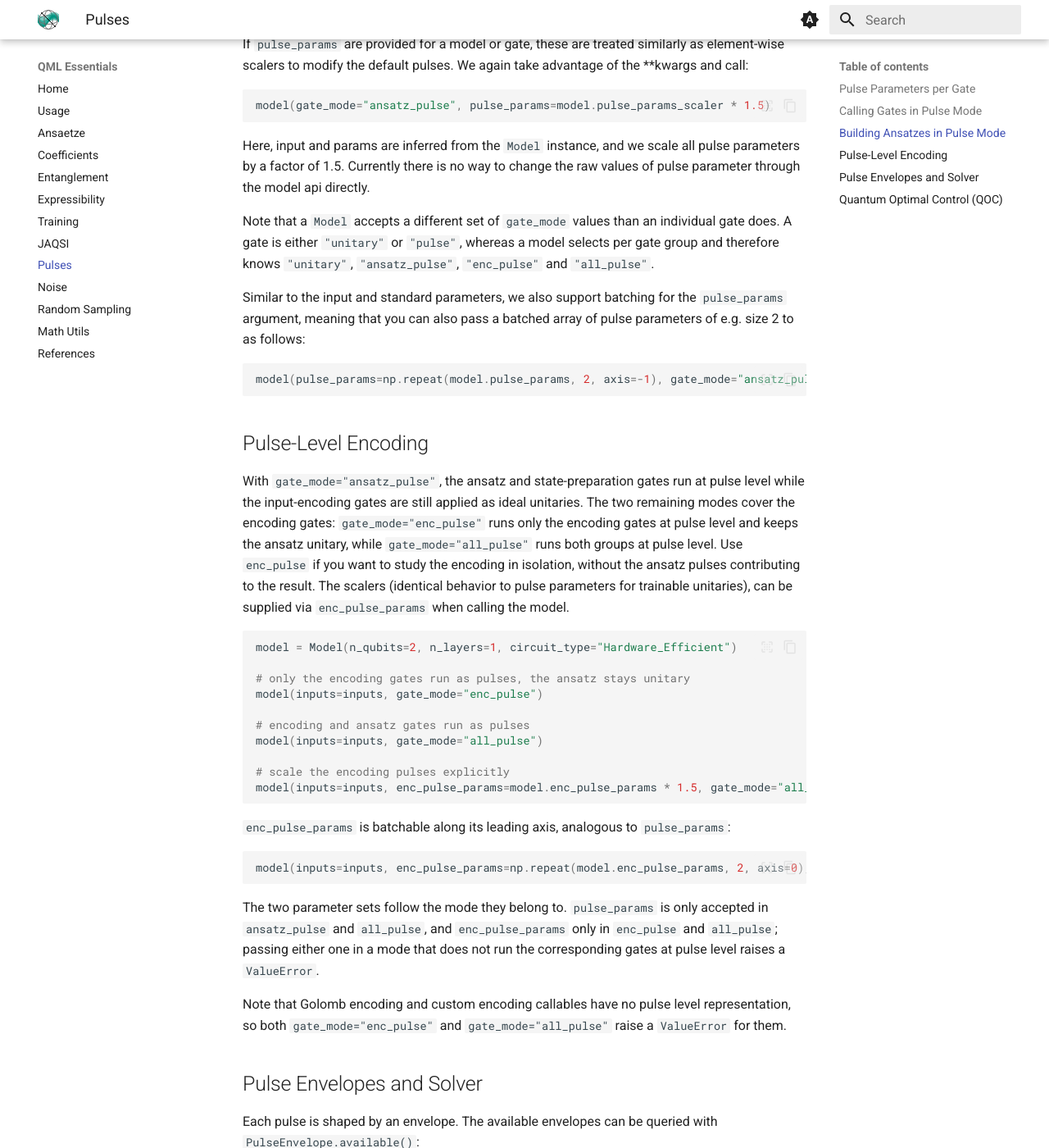
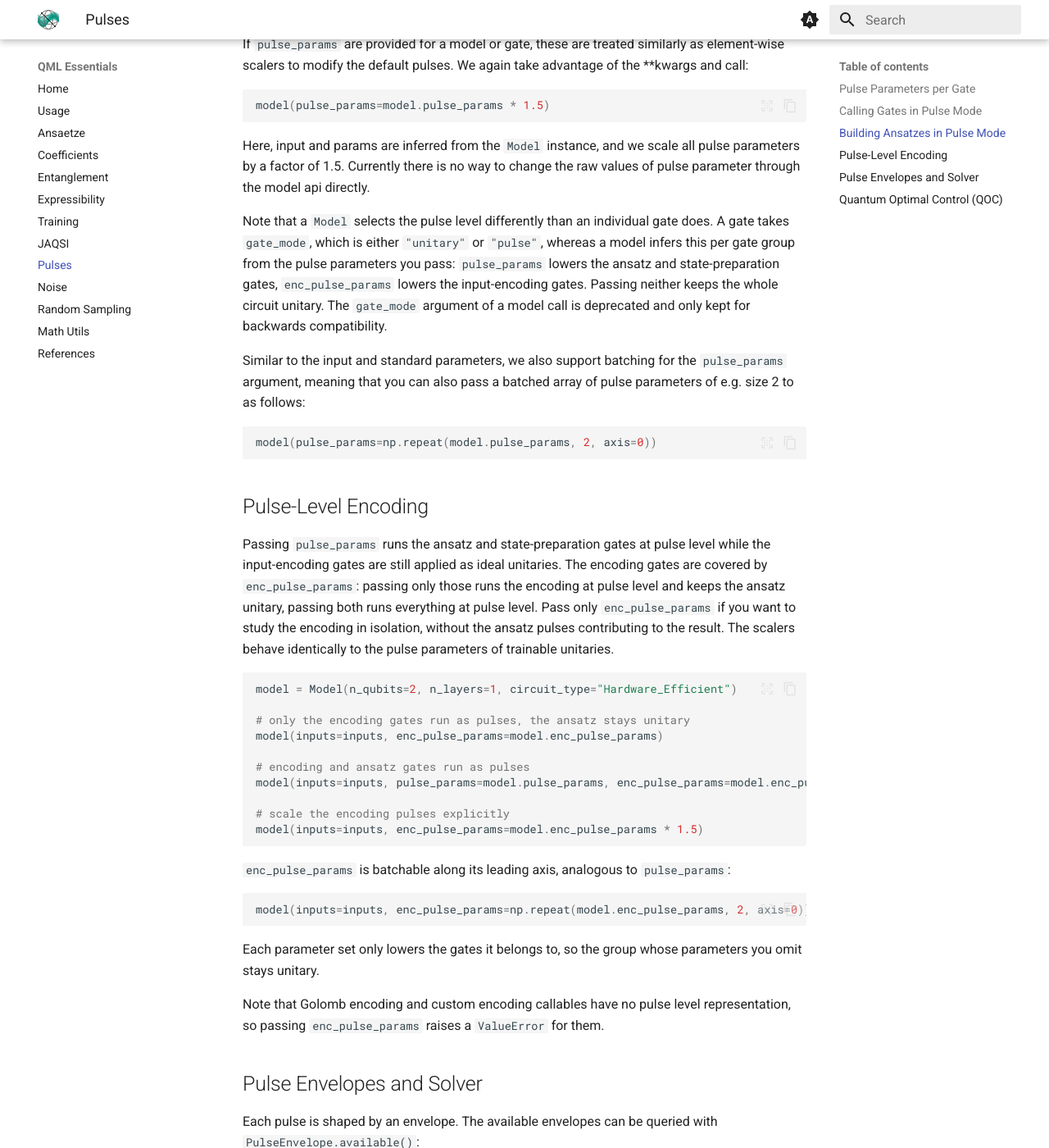
Before and after one commit to cirKITers/qml-essentials, an MkDocs documentation site: the page built from docs/pulses.md, in a window 1280 px wide and 1400 px high, scrolled down 2138 px. Shown: the whole window at 82% size. Built offline with MkDocs 1.6.1 and Material for MkDocs 9.7.7, drawn with Linux system fonts in a browser that asks for light colours; some of the changed text lies outside the part shown.

Commit message:
updated documentation accordinglz
Signed-off-by: Melvin Strobl <lc3267@kit.edu>

````diff
--- a/docs/pulses.md
+++ b/docs/pulses.md
@@ -69,55 +69,56 @@ Gates.RX(w, wires=0, gate_mode="pulse", pulse_params=pulse_params)
 
 ## Building Ansatzes in Pulse Mode
 
-When building an ansatz in pulse mode (via a `Model`), the framework internally passes an array of ones as **element-wise scalers** for the optimized parameters.
+When building an ansatz in pulse mode (via a `Model`), the framework internally passes an array of ones as element-wise scalers for the optimized parameters.
 If `pulse_params` are provided for a model or gate, these are treated similarly as element-wise scalers to modify the default pulses. We again take advantage of the **kwargs and call:
 
 ```python
-model(gate_mode="ansatz_pulse", pulse_params=model.pulse_params_scaler * 1.5)
+model(pulse_params=model.pulse_params * 1.5)
 ```
 
 Here, input and params are inferred from the `Model` instance, and we scale all pulse parameters by a factor of 1.5.
 Currently there is no way to change the raw values of pulse parameter through the model api directly.
 
-Note that a `Model` accepts a different set of `gate_mode` values than an individual gate does.
-A gate is either `"unitary"` or `"pulse"`, whereas a model selects per gate group and therefore knows `"unitary"`, `"ansatz_pulse"`, `"enc_pulse"` and `"all_pulse"`.
+Note that a `Model` selects the pulse level differently than an individual gate does.
+A gate takes `gate_mode`, which is either `"unitary"` or `"pulse"`, whereas a model infers this per gate group from the pulse parameters you pass: `pulse_params` lowers the ansatz and state-preparation gates, `enc_pulse_params` lowers the input-encoding gates.
+Passing neither keeps the whole circuit unitary.
+The `gate_mode` argument of a model call is deprecated and only kept for backwards compatibility.
 
 Similar to the input and standard parameters, we also support batching for the `pulse_params` argument, meaning that you can also pass a batched array of pulse parameters of e.g. size 2 to as follows:
 
 ```python
-model(pulse_params=np.repeat(model.pulse_params, 2, axis=-1), gate_mode="ansatz_pulse")
+model(pulse_params=np.repeat(model.pulse_params, 2, axis=0))
 ```
 
 ## Pulse-Level Encoding
 
-With `gate_mode="ansatz_pulse"`, the ansatz and state-preparation gates run at pulse level while the input-encoding gates are still applied as ideal unitaries.
-The two remaining modes cover the encoding gates: `gate_mode="enc_pulse"` runs only the encoding gates at pulse level and keeps the ansatz unitary, while `gate_mode="all_pulse"` runs both groups at pulse level.
-Use `enc_pulse` if you want to study the encoding in isolation, without the ansatz pulses contributing to the result.
-The scalers (identical behavior to pulse parameters for trainable unitaries), can be supplied via `enc_pulse_params` when calling the model.
+Passing `pulse_params` runs the ansatz and state-preparation gates at pulse level while the input-encoding gates are still applied as ideal unitaries.
+The encoding gates are covered by `enc_pulse_params`: passing only those runs the encoding at pulse level and keeps the ansatz unitary, passing both runs everything at pulse level.
+Pass only `enc_pulse_params` if you want to study the encoding in isolation, without the ansatz pulses contributing to the result.
+The scalers behave identically to the pulse parameters of trainable unitaries.
 
 ```python
 model = Model(n_qubits=2, n_layers=1, circuit_type="Hardware_Efficient")
 
 # only the encoding gates run as pulses, the ansatz stays unitary
-model(inputs=inputs, gate_mode="enc_pulse")
+model(inputs=inputs, enc_pulse_params=model.enc_pulse_params)
 
 # encoding and ansatz gates run as pulses
-model(inputs=inputs, gate_mode="all_pulse")
+model(inputs=inputs, pulse_params=model.pulse_params, enc_pulse_params=model.enc_pulse_params)
 
 # scale the encoding pulses explicitly
-model(inputs=inputs, enc_pulse_params=model.enc_pulse_params * 1.5, gate_mode="all_pulse")
+model(inputs=inputs, enc_pulse_params=model.enc_pulse_params * 1.5)
 ```
 
 `enc_pulse_params` is batchable along its leading axis, analogous to `pulse_params`:
 
 ```python
-model(inputs=inputs, enc_pulse_params=np.repeat(model.enc_pulse_params, 2, axis=0), gate_mode="all_pulse")
+model(inputs=inputs, enc_pulse_params=np.repeat(model.enc_pulse_params, 2, axis=0))
 ```
 
-The two parameter sets follow the mode they belong to.
-`pulse_params` is only accepted in `ansatz_pulse` and `all_pulse`, and `enc_pulse_params` only in `enc_pulse` and `all_pulse`; passing either one in a mode that does not run the corresponding gates at pulse level raises a `ValueError`.
+Each parameter set only lowers the gates it belongs to, so the group whose parameters you omit stays unitary.
 
-Note that Golomb encoding and custom encoding callables have no pulse level representation, so both `gate_mode="enc_pulse"` and `gate_mode="all_pulse"` raise a `ValueError` for them.
+Note that Golomb encoding and custom encoding callables have no pulse level representation, so passing `enc_pulse_params` raises a `ValueError` for them.
 
 ## Pulse Envelopes and Solver
 
````
Also changed, not shown: docs/usage.md (+6 -6 lines), docs/pulses.ipynb.
